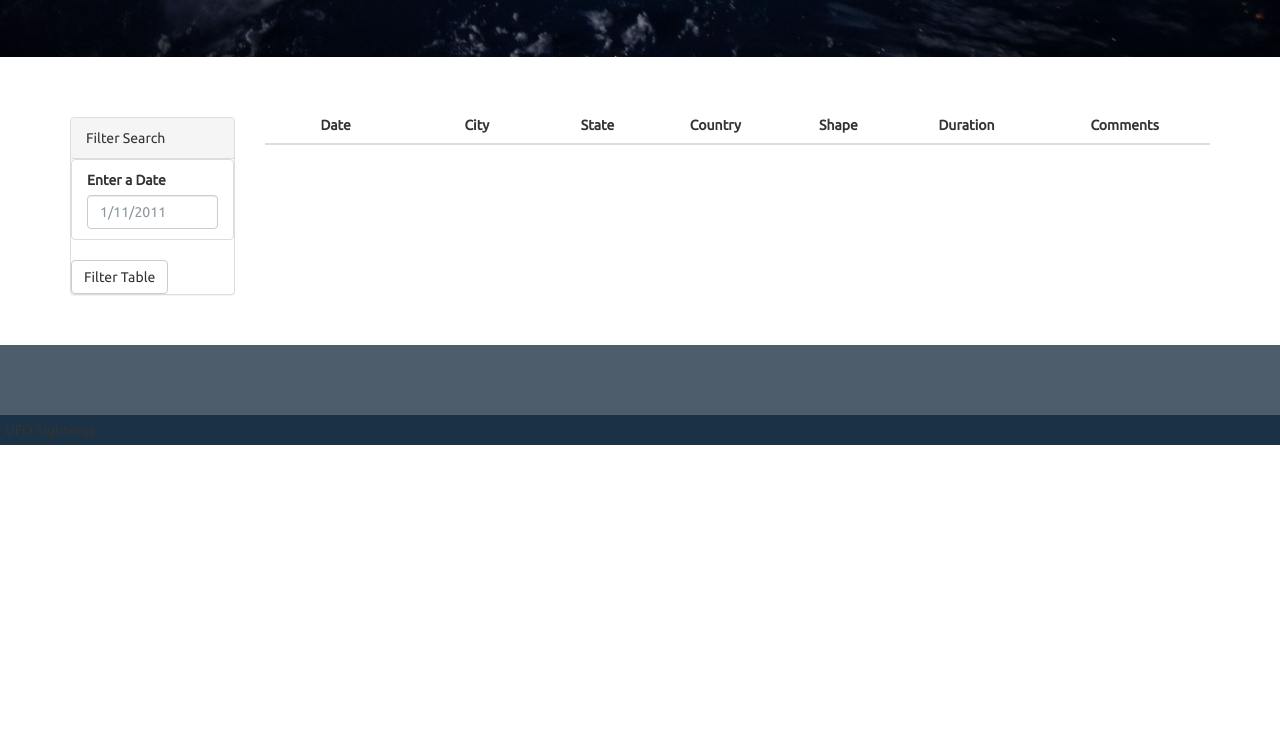
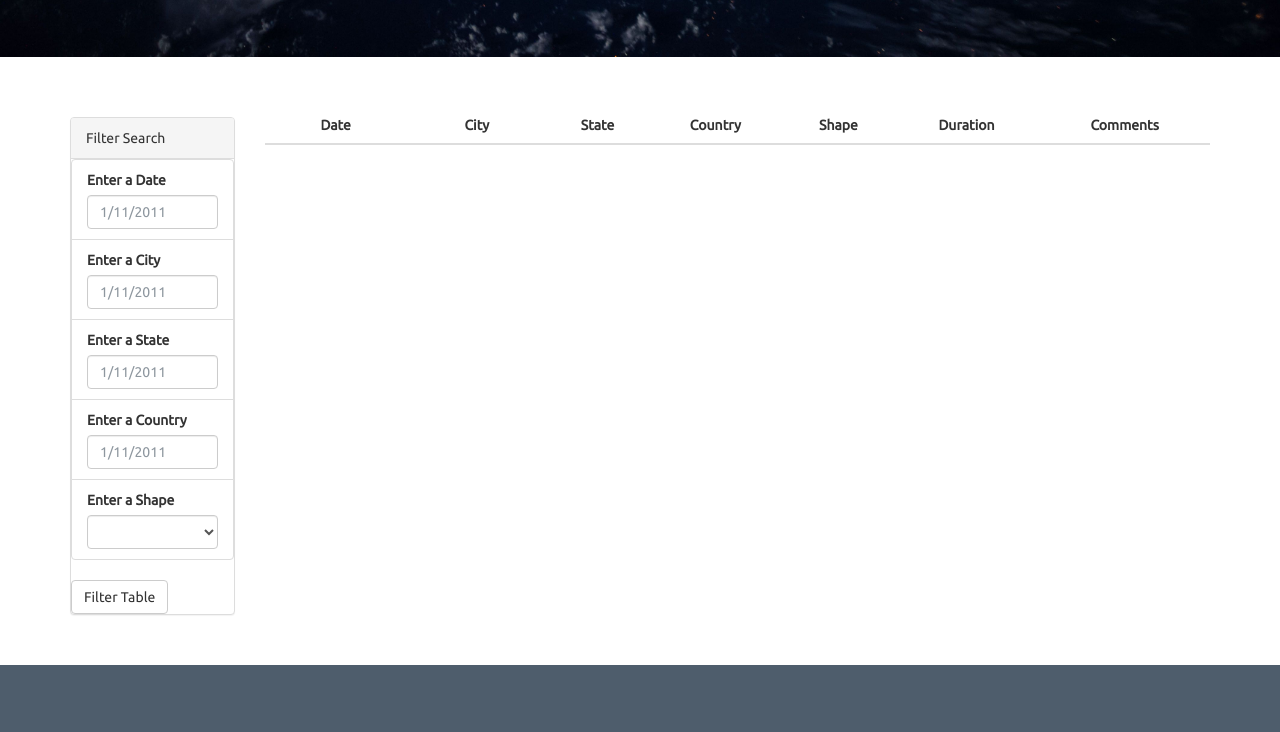
Before and after one commit to kioz-developer/javascript-challenge, a plain HTML site: page UFO-level-2/index.html in a window 1280 px wide. Shown: the part 555-1287 px from the top of the page. Before the commit the page ends 1000 px from the top, so only its background shows below. Drawn offline with nearby package versions, Linux system fonts and the light colour scheme.

Commit message:
Adding input filters

```diff
--- a/UFO-level-2/index.html
+++ b/UFO-level-2/index.html
@@ -39,6 +39,23 @@
                         <label for="date">Enter a Date</label>
                         <input class="form-control" id="datetime" type="text" placeholder="1/11/2011">
                       </li>
+                      <li class="filter list-group-item">
+                        <label for="date">Enter a City</label>
+                        <input class="form-control" id="city" type="text" placeholder="1/11/2011">
+                      </li>
+                      <li class="filter list-group-item">
+                        <label for="date">Enter a State</label>
+                        <input class="form-control" id="state" type="text" placeholder="1/11/2011">
+                      </li>
+                      <li class="filter list-group-item">
+                        <label for="date">Enter a Country</label>
+                        <input class="form-control" id="country" type="text" placeholder="1/11/2011">
+                      </li>
+                      <li class="filter list-group-item">
+                        <label for="date">Enter a Shape</label>
+                        <select class="form-control" id="shape" type="text" placeholder="1/11/2011">
+                        </select>
+                      </li>
                     </ul>
                   </div>
                   <button id="filter-btn" type="button" class="btn btn-default">Filter Table</button>
```
